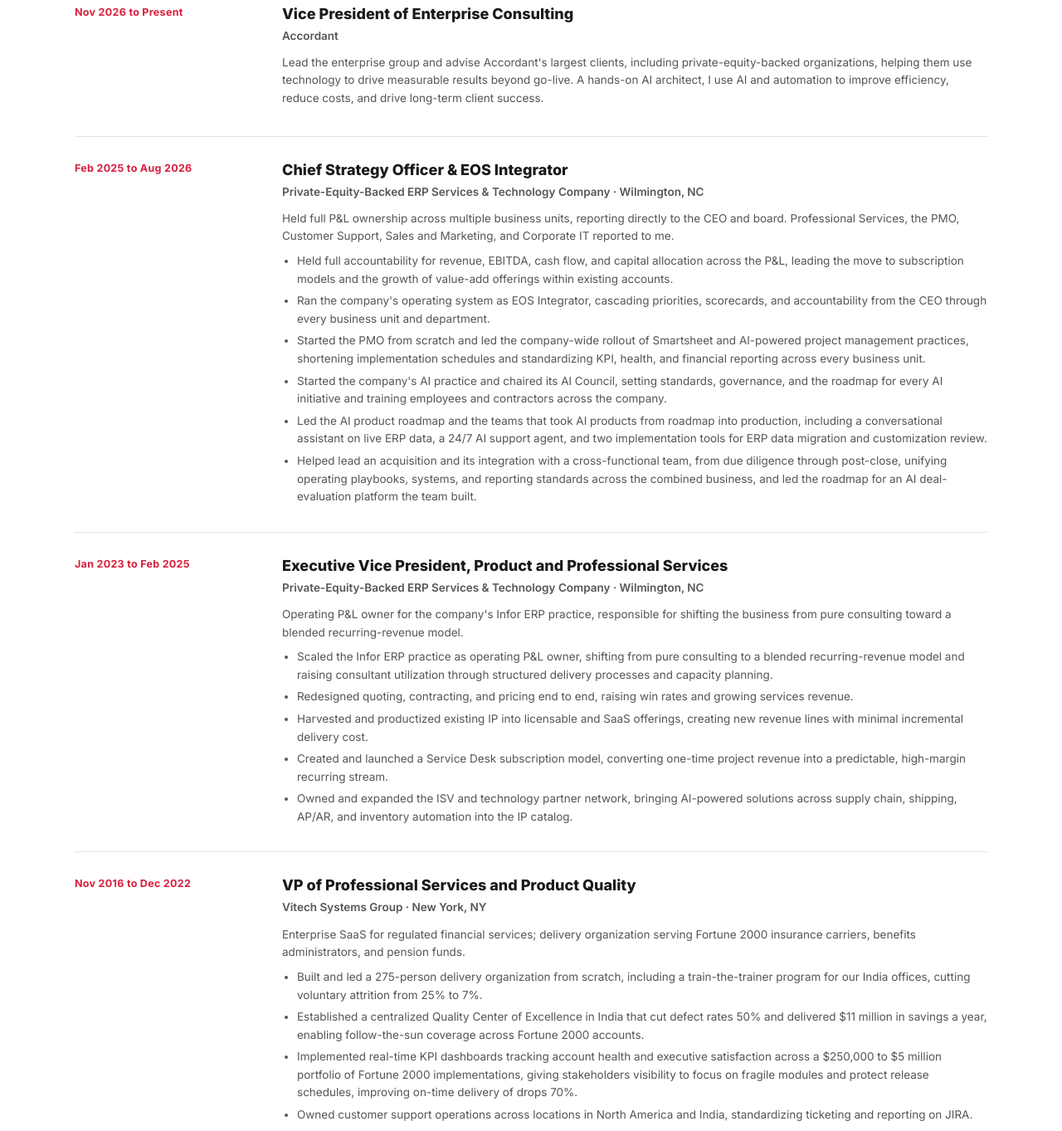
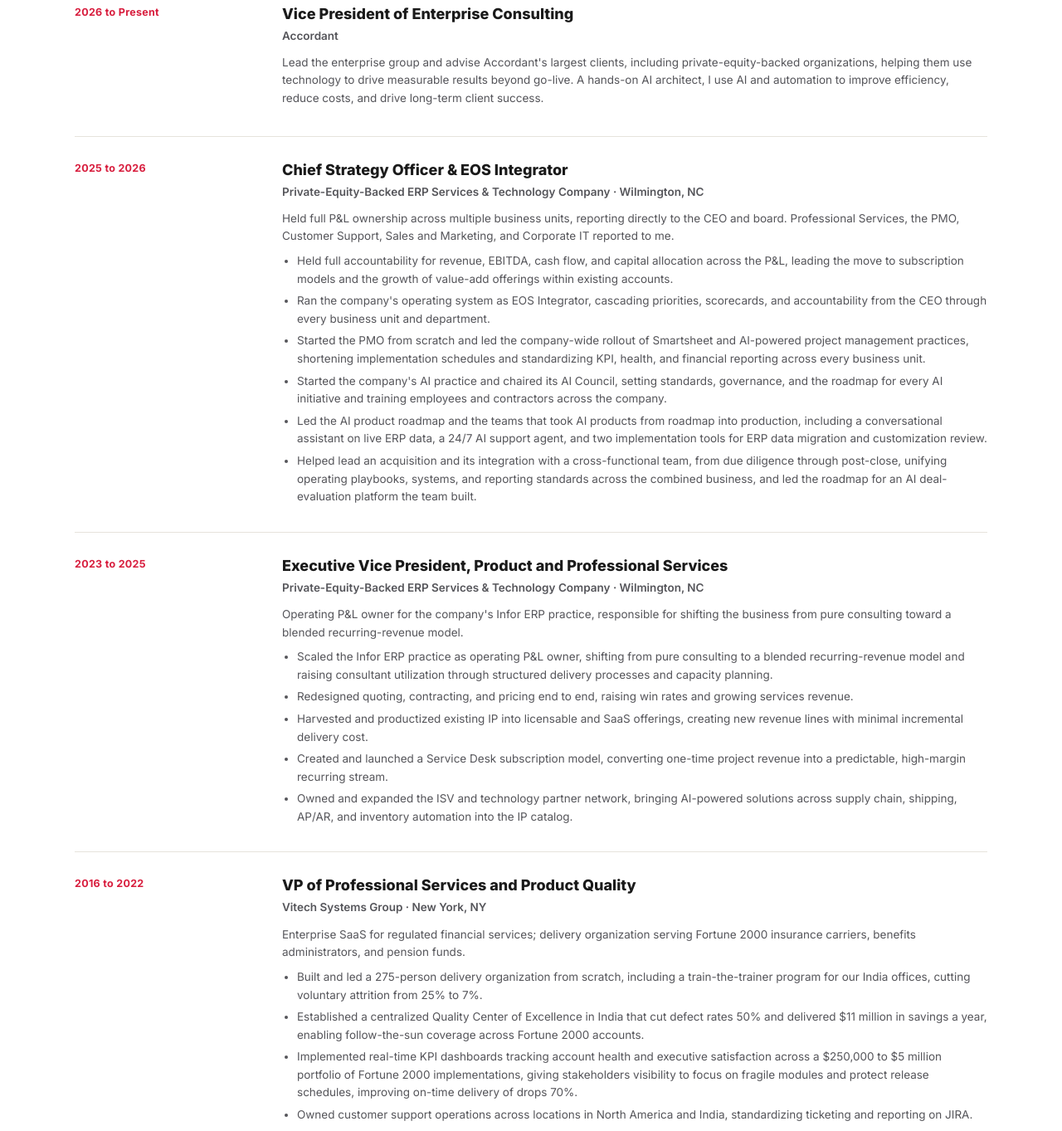
Before and after one commit to brentblackmon/brentblackmon.github.io, a plain HTML site: page about/index.html in a window 1280 px wide. Shown: the part 685-2048 px from the top of the page at 83% size. Drawn offline with Linux system fonts and the light colour scheme.

Commit message:
About page: year-only timeline dates, Wharton completed

```diff
--- a/about/index.html
+++ b/about/index.html
@@ -50,7 +50,7 @@
     <div class="section-head"><h2>Experience</h2></div>
 
     <div class="timeline-item">
-      <div class="timeline-dates">Nov 2026 to Present</div>
+      <div class="timeline-dates">2026 to Present</div>
       <div class="timeline-role">
         <h3>Vice President of Enterprise Consulting</h3>
         <div class="company">Accordant</div>
@@ -58,7 +58,7 @@
       </div>
     </div>
     <div class="timeline-item">
-      <div class="timeline-dates">Feb 2025 to Aug 2026</div>
+      <div class="timeline-dates">2025 to 2026</div>
       <div class="timeline-role">
         <h3>Chief Strategy Officer &amp; EOS Integrator</h3>
         <div class="company">Private-Equity-Backed ERP Services &amp; Technology Company &middot; Wilmington, NC</div>
@@ -75,7 +75,7 @@
     </div>
 
     <div class="timeline-item">
-      <div class="timeline-dates">Jan 2023 to Feb 2025</div>
+      <div class="timeline-dates">2023 to 2025</div>
       <div class="timeline-role">
         <h3>Executive Vice President, Product and Professional Services</h3>
         <div class="company">Private-Equity-Backed ERP Services &amp; Technology Company &middot; Wilmington, NC</div>
@@ -91,7 +91,7 @@
     </div>
 
     <div class="timeline-item">
-      <div class="timeline-dates">Nov 2016 to Dec 2022</div>
+      <div class="timeline-dates">2016 to 2022</div>
       <div class="timeline-role">
         <h3>VP of Professional Services and Product Quality</h3>
         <div class="company">Vitech Systems Group &middot; New York, NY</div>
@@ -106,7 +106,7 @@
     </div>
 
     <div class="timeline-item">
-      <div class="timeline-dates">Jan 2005 to Nov 2016</div>
+      <div class="timeline-dates">2005 to 2016</div>
       <div class="timeline-role">
         <h3>Senior Director, Consulting Services</h3>
         <div class="company">CGI Technologies and Solutions &middot; New York, NY</div>
@@ -143,7 +143,7 @@
       </div>
       <div class="built-card">
         <h3>Chief Operating Officer Program</h3>
-        <p>The Wharton School, University of Pennsylvania &middot; in progress, expected December 2026</p>
+        <p>The Wharton School, University of Pennsylvania &middot; completed 2026</p>
       </div>
       <div class="built-card">
         <h3>Certificate, Business Analytics / Big Data</h3>
```
